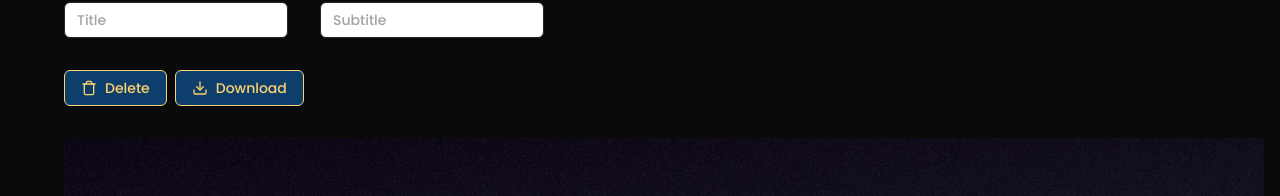
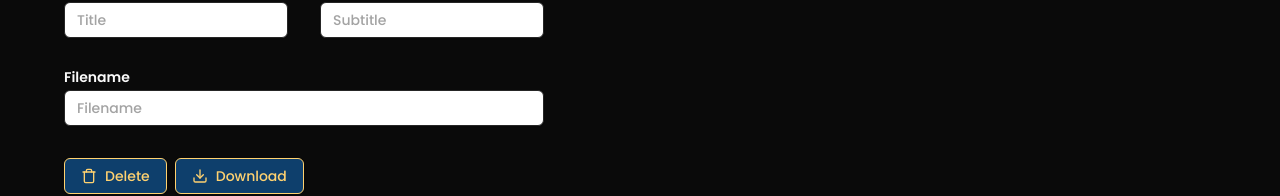
Before and after one commit to iequivocality/ambimetaimage, a React (Vite) app: page / in a window 1280 px wide. Shown: the part 146-342 px from the top of the page. Built offline with nearby package versions, Linux system fonts and the light colour scheme; grey boxes are pictures that could not be loaded.

Commit message:
add filename param

```diff
--- a/src/App.tsx
+++ b/src/App.tsx
@@ -13,13 +13,17 @@ function App() {
     "subtitle",
     "",
   );
+  const [filename, setFilename, removeFilename] = useLocalStorage(
+    "filename",
+    "",
+  );
 
   const download = () => {
     const previewNode = document.getElementById("preview")!;
 
     void toJpeg(previewNode).then((dataUrl) => {
       const link = document.createElement("a");
-      link.download = `${title ? title.toLowerCase() : "meta-image"}.jpeg`;
+      link.download = `${filename ? filename.toLowerCase() : "meta-image"}.jpeg`;
       link.href = dataUrl;
       link.click();
     });
@@ -66,6 +70,19 @@ function App() {
               />
             </div>
           </div>
+          <div className="flex flex-col w-full gap-1.5">
+            <Label htmlFor="subtitle" className="font-semibold">
+              Filename
+            </Label>
+            <Input
+              className="w-full"
+              type="text"
+              id="filename"
+              placeholder="Filename"
+              onChange={(e) => setFilename(e.target.value)}
+              value={filename}
+            />
+          </div>
           <div className="flex items-center w-full gap-x-2">
             <Button
               variant="default"
@@ -73,6 +90,7 @@ function App() {
               onClick={() => {
                 removeTitle();
                 removeSubtitle();
+                removeFilename();
               }}
             >
               <TrashIcon />
@@ -104,7 +122,7 @@ function App() {
                   src="/pfp.png"
                 />
               </div>
-              <div className="text-7xl font-bold max-w-[700px] text-yellow z-10 mt-4">
+              <div className="text-7xl font-bold max-w-[700px] text-yellow text-center z-10 mt-4">
                 {title}
               </div>
               <div className="text-foreground font-medium text-4xl max-w-[600px] z-10 text-center mt-10">
```
